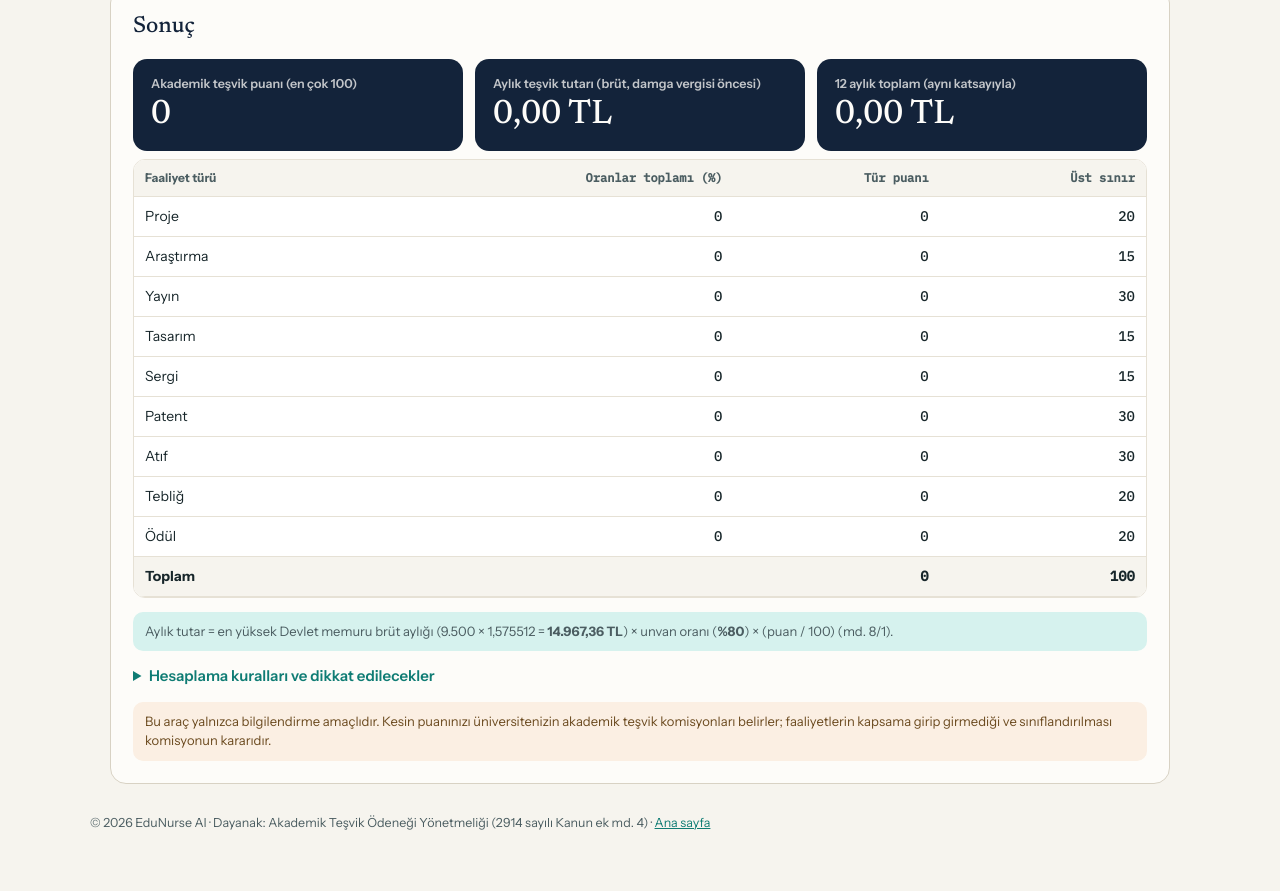
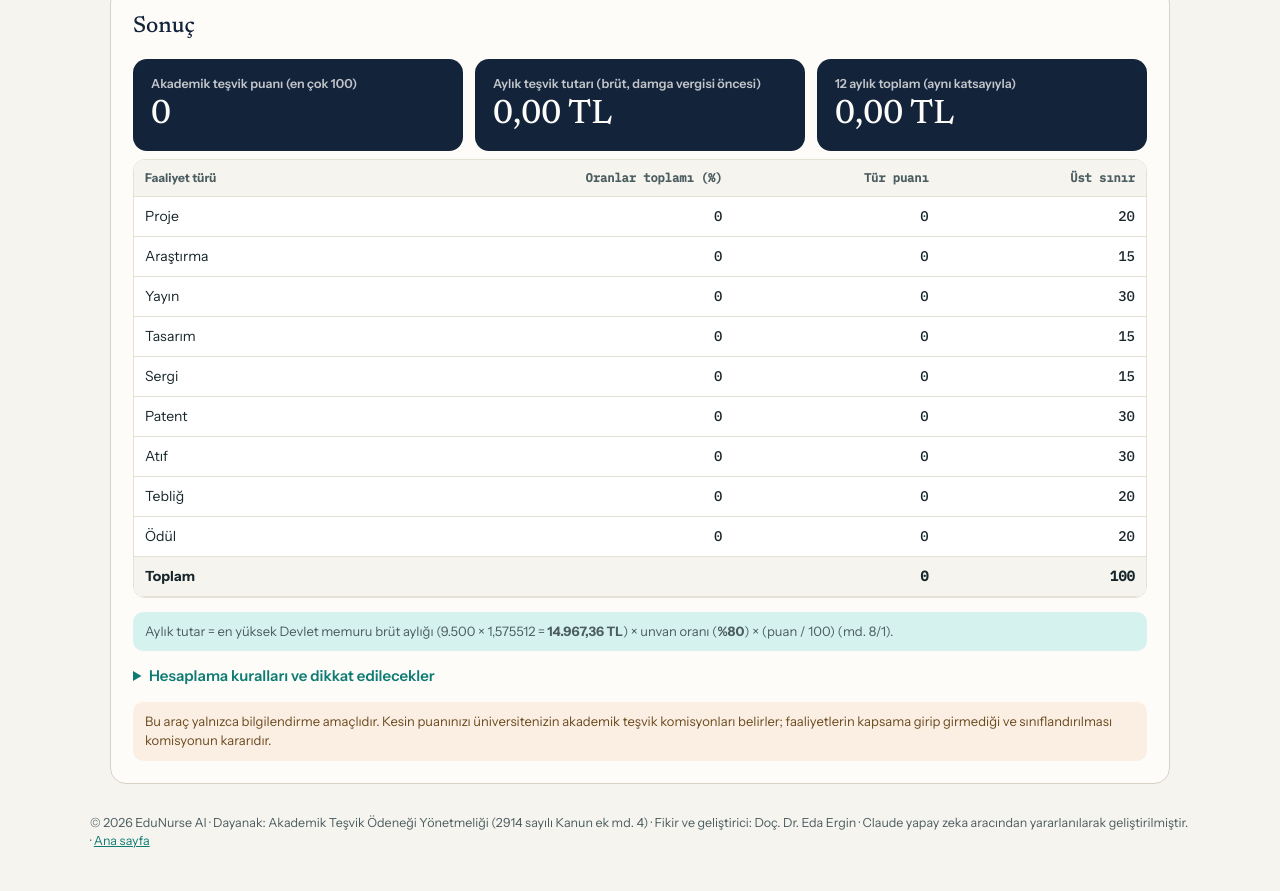
Before and after one commit to EdaErgin345/edunurse-ai-site, a plain HTML site: page araclar/akademik-tesvik.html in a window 1280 px wide. Shown: the part 796-1687 px from the top of the page. Drawn offline with Linux system fonts and the light colour scheme.

Commit message:
Araçlar: Claude yapay zeka aracı notu

```diff
--- a/araclar/akademik-tesvik.html
+++ b/araclar/akademik-tesvik.html
@@ -142,7 +142,7 @@ footer.ft{padding:30px 0 40px;color:var(--muted);font-size:12.5px}
   </section>
 </main>
 
-<footer class="ft wrap">© 2026 EduNurse AI · Dayanak: Akademik Teşvik Ödeneği Yönetmeliği (2914 sayılı Kanun ek md. 4) · <a href="../index.html">Ana sayfa</a></footer>
+<footer class="ft wrap">© 2026 EduNurse AI · Dayanak: Akademik Teşvik Ödeneği Yönetmeliği (2914 sayılı Kanun ek md. 4) · Fikir ve geliştirici: Doç. Dr. Eda Ergin · Claude yapay zeka aracından yararlanılarak geliştirilmiştir. · <a href="../index.html">Ana sayfa</a></footer>
 
 <script>
 (function () {
```
Also changed, not shown: araclar/bakim-plani.html (+1 -0 lines), araclar/uygulama-dosyasi.html (+1 -1 lines).
